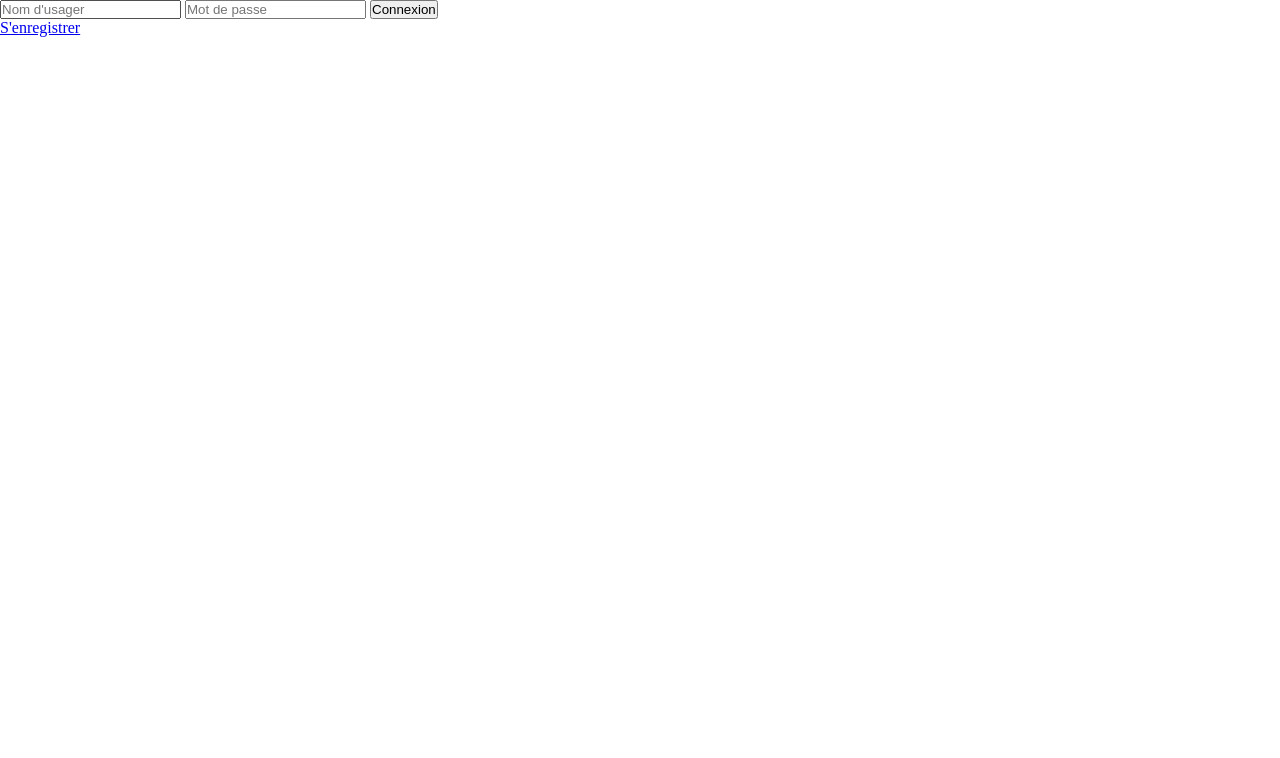
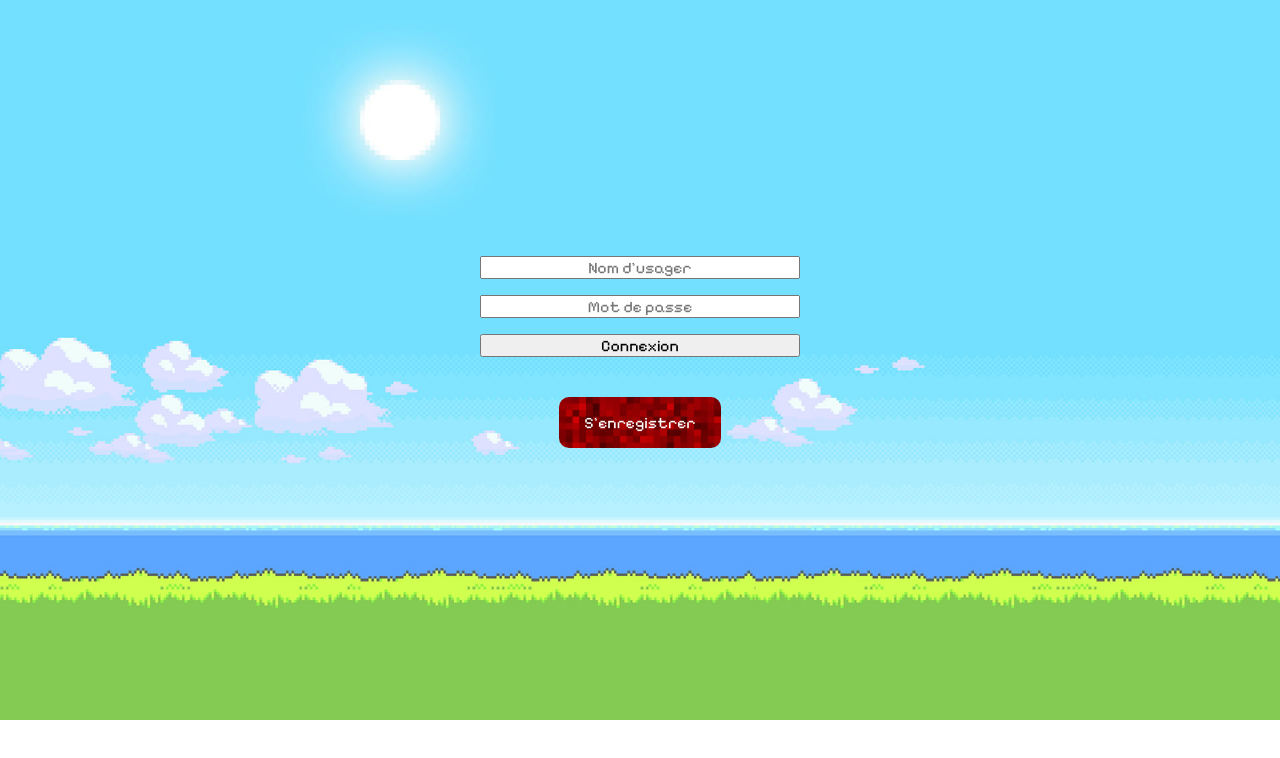
Before and after one commit to yrvan/webFinal, a website built with webpack: page Base du chat/client/index.html in a window 1280 px wide. Built offline with nearby package versions, Linux system fonts and the light colour scheme.

Commit message:
1ere version index

```diff
--- a/Base du chat/client/css/global.css
+++ b/Base du chat/client/css/global.css
@@ -1,4 +1,45 @@
+@import url('https://fonts.googleapis.com/css2?family=Pixelify+Sans&display=swap');
 * {
     margin:0;
     padding:0;
+    font-family: 'Pixelify Sans', sans-serif;
+    font-size: medium;
 }
+
+body {
+    background-image: url('pxfuel.jpg');
+    background-size: cover;
+    background-repeat: no-repeat;
+    position: relative;
+  }
+
+.sign-in-input-group{
+    margin-left: auto;
+    margin-right: auto;
+    margin-top: 32vh;
+    width: 25%;
+    display: flex;
+    flex-direction: column;
+}
+
+.sign-in-input-group input {
+margin-bottom: 2vh;}
+
+
+input::placeholder {
+    text-align: center;
+}
+
+.register{
+    display: flex;
+    margin-left: auto;
+    margin-right: auto;
+    margin-top: 5vh;
+    padding: 2vh 2vw;
+    background-image: url('pixel-red.webp');
+    background-size: cover;
+    color: white;
+    border: transparent;
+    border-radius: 10px;
+    cursor: pointer;
+}
--- a/Base du chat/client/index.html
+++ b/Base du chat/client/index.html
@@ -9,7 +9,6 @@
         <link rel="icon" href="img/favicon.png" type="image/png" />
     </head>
     <body>
-
         <form action="" method="post" autocomplete="off">
             <div class="sign-in-input-group">
                 <div id="api-message"></div>
@@ -18,7 +17,7 @@
                 <button>Connexion</button>
             </div>
         </form>
-        <a href="register.html">S'enregistrer</a>
-
+        <!-- <a class="register" href="register.html">S'enregistrer</a> -->
+        <button class="register">S'enregistrer</button>
     </body>
 </html>
```
Also changed, not shown: Base du chat/client/css/pixel-red.webp (added), Base du chat/client/css/pxfuel.jpg (added).
